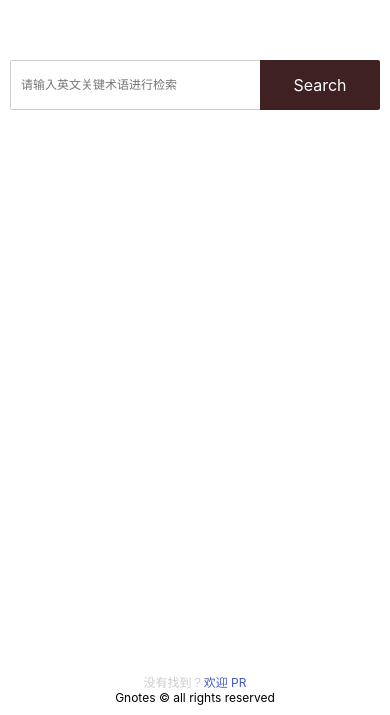
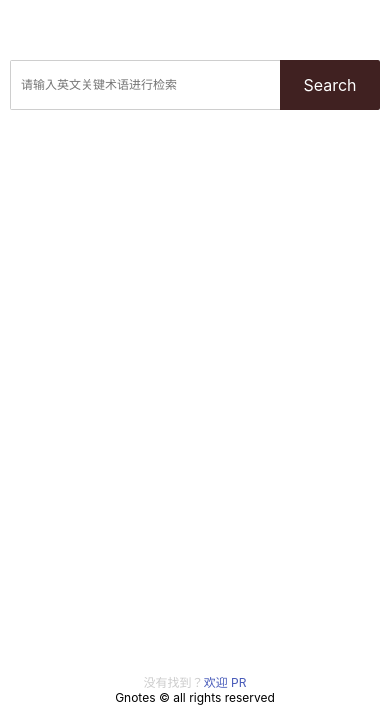
Before and after one commit to Gnotes/terms, a React app: page / in a window 390 px wide. Shown: the part 129-844 px from the top of the page. Built offline with nearby package versions, Linux system fonts and the light colour scheme.

Commit message:
style: update search button style on small screen

```diff
--- a/src/components/Search.scss
+++ b/src/components/Search.scss
@@ -70,6 +70,9 @@
       .input {
         font-size: 12px;
       }
+      .button {
+        width: 100px;
+      }
     }
   }
 }
```
